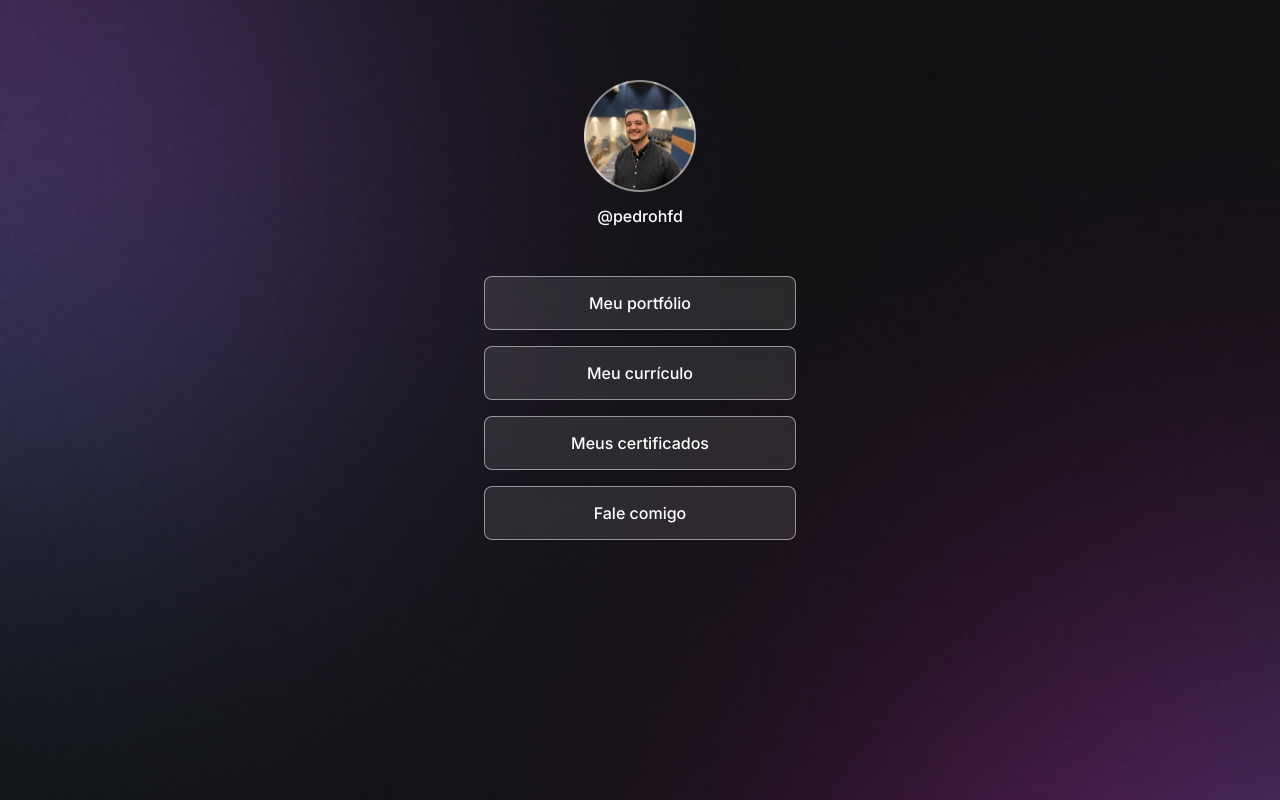
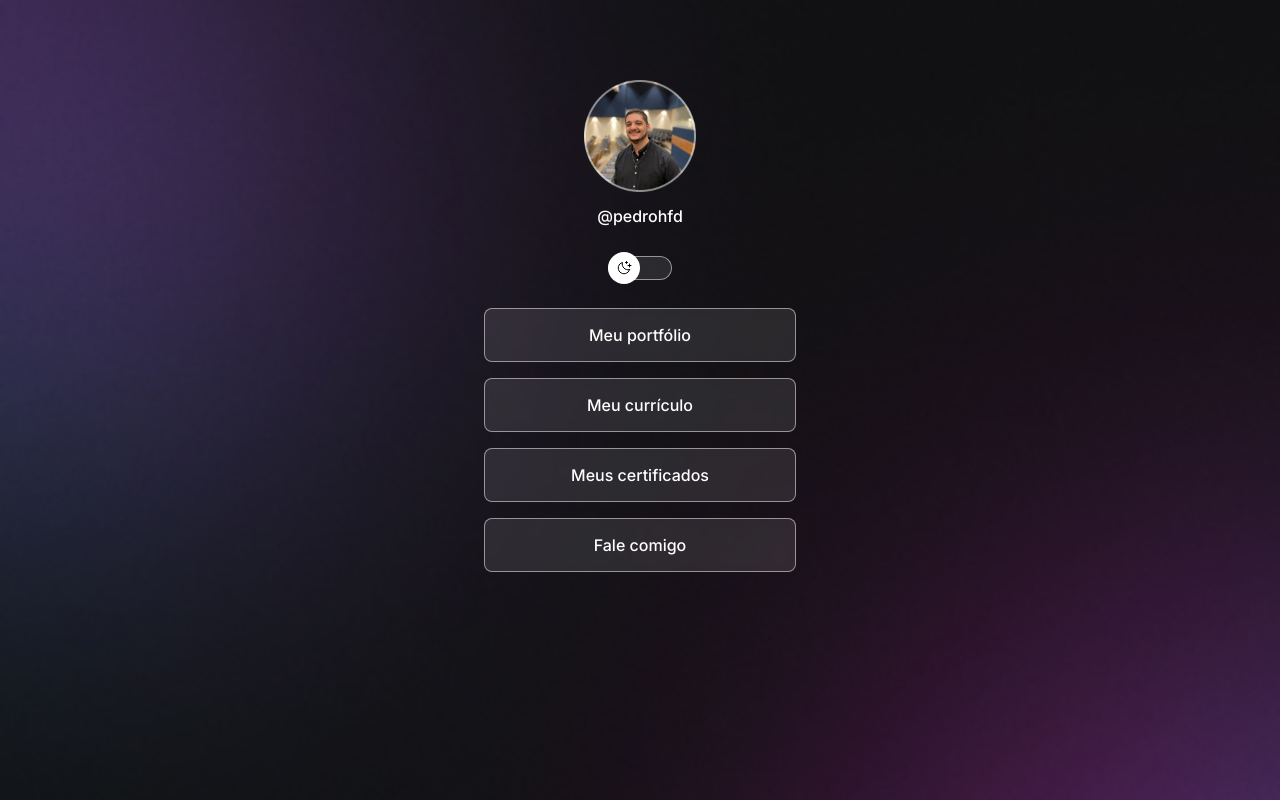
Before and after one commit to pedrohfd/devLinks, a React (Vite) app: page / in a window 1280 px wide. Built offline with nearby package versions, Linux system fonts and the light colour scheme; some icons are missing.

Commit message:
feat: creating and configuring theme

```diff
--- a/src/App.tsx
+++ b/src/App.tsx
@@ -1,12 +1,22 @@
 import { Home } from './pages/Home'
 import { GlobalStyle } from './styles/globalStyles'
+import { ThemeProvider } from 'styled-components'
+
+import { lightTheme, darkTheme } from './styles/theme'
+import { useState } from 'react'
 
 const App = () => {
+  const [theme, setTheme] = useState<'light' | 'dark'>('dark')
+
+  const handleToggleTheme = () => {
+    theme === 'dark' ? setTheme('dark') : setTheme('light')
+  }
+
   return (
-    <>
+    <ThemeProvider theme={theme === 'dark' ? darkTheme : lightTheme}>
       <GlobalStyle />
-      <Home />
-    </>
+      <Home handleToggleTheme={handleToggleTheme} theme={theme} />
+    </ThemeProvider>
   )
 }
 
--- a/src/pages/Home/index.tsx
+++ b/src/pages/Home/index.tsx
@@ -7,12 +7,20 @@ import {
   Profile,
   SocialLink,
   SocialLinks,
+  Switch,
+  SwitchArea,
+  SwitchTrack,
 } from './styles'
 
 import avatar from '../../assets/avatar.png'
 import IonIcon from '@reacticons/ionicons'
 
-export const Home = () => {
+interface HomeProps {
+  handleToggleTheme: () => void
+  theme: 'light' | 'dark'
+}
+
+export const Home = ({ handleToggleTheme, theme }: HomeProps) => {
   return (
     <Container>
       <Profile>
@@ -23,6 +31,12 @@ export const Home = () => {
 
         <Name>@pedrohfd</Name>
       </Profile>
+
+      <SwitchArea onClick={handleToggleTheme}>
+        <Switch actualTheme={theme} />
+        <SwitchTrack />
+      </SwitchArea>
+
       <List>
         <li>
           <Link href='https://github.com/pedrohfd' target='_blank'>
@@ -50,10 +64,10 @@ export const Home = () => {
         <SocialLink href='https://github.com/pedrohfd' target='_blank'>
           <IonIcon name='logo-github' />
         </SocialLink>
-        <SocialLink>
+        <SocialLink href='https://wa.me/5515991082862' target='_blank'>
           <IonIcon name='logo-whatsapp' />
         </SocialLink>
-        <SocialLink>
+        <SocialLink href='https://linkedin.com/in/pedrohfd' target='_blank'>
           <IonIcon name='logo-linkedin' />
         </SocialLink>
       </SocialLinks>
--- a/src/pages/Home/styles.ts
+++ b/src/pages/Home/styles.ts
@@ -1,4 +1,18 @@
 import styled from 'styled-components'
+
+interface ThemeProps {
+  actualTheme: 'light' | 'dark'
+  theme: {
+    textColor: string
+    strokeColor: string
+    surfaceColor: string
+    strokeColorHover: string
+    surfaceColorHover: string
+    socialLinkHover: string
+    switchColor: string
+    switchBgUrl: string
+  }
+}
 
 export const Container = styled.div`
   width: 22.5rem;
@@ -24,6 +38,41 @@ export const Name = styled.p`
   margin-top: 0.5rem;
 `
 
+export const SwitchArea = styled.div`
+  position: relative;
+  width: 4rem;
+
+  margin: 0.25rem auto;
+`
+
+export const Switch = styled.button<ThemeProps>`
+  width: 2rem;
+  height: 2rem;
+  background: ${(props) => props.theme.switchColor}
+    ${(props) => props.theme.switchBgUrl} no-repeat center;
+  border: 0;
+  border-radius: 50%;
+
+  position: absolute;
+  z-index: 1;
+  top: 50%;
+  left: ${(props) => (props.actualTheme === 'dark' ? '0' : 'initial')};
+  right: ${(props) => (props.actualTheme === 'dark' ? 'initial' : '0')};
+  transform: translateY(-50%);
+`
+
+export const SwitchTrack = styled.span<Partial<ThemeProps>>`
+  display: block;
+
+  width: 4rem;
+  height: 1.5rem;
+  background: ${(props) => props.theme.surfaceColor};
+  border: 1px solid ${(props) => props.theme.strokeColor};
+  backdrop-filter: blur(4px);
+  -webkit-backdrop-filter: blur(4px);
+  border-radius: 1rem;
+`
+
 export const List = styled.ul`
   list-style: none;
 
@@ -35,11 +84,11 @@ export const List = styled.ul`
   padding: 1.5rem 0;
 `
 
-export const Link = styled.a`
+export const Link = styled.a<Partial<ThemeProps>>`
   display: flex;
 
-  background: rgba(255, 255, 255, 0.1);
-  border: 1px solid rgba(255, 255, 255, 0.5);
+  background: ${(props) => props.theme.surfaceColor};
+  border: 1px solid ${(props) => props.theme.strokeColor};
   border-radius: 0.5rem;
   font-weight: 500;
   text-decoration: none;
@@ -54,19 +103,31 @@ export const Link = styled.a`
   transition: background 0.2s;
 
   &:hover {
-    background: rgba(255, 255, 255, 0.05);
-    border: 1px solid #fff;
+    background: ${(props) => props.theme.surfaceColorHover};
+    border: 1px solid ${(props) => props.theme.strokeColorHover};
   }
 `
 
 export const SocialLinks = styled.div`
   display: flex;
   justify-content: center;
-  gap: 2rem;
 
   padding: 1.5rem 0;
 
   font-size: 1.5rem;
 `
 
-export const SocialLink = styled.a``
+export const SocialLink = styled.a<Partial<ThemeProps>>`
+  display: flex;
+  align-items: center;
+  justify-content: center;
+
+  padding: 1rem;
+  border-radius: 50%;
+
+  transition: background 0.2s;
+
+  &:hover {
+    background: ${(props) => props.theme.socialLinkHover};
+  }
+`
--- a/src/styles/globalStyles.ts
+++ b/src/styles/globalStyles.ts
@@ -1,7 +1,13 @@
 import { createGlobalStyle } from 'styled-components'
-import bgMobile from '../assets/bg-mobile.jpg'
 
-export const GlobalStyle = createGlobalStyle`
+interface ThemeProps {
+  theme: {
+    textColor: string
+    bgUrl: string
+  }
+}
+
+export const GlobalStyle = createGlobalStyle<Partial<ThemeProps>>`
   * {
     margin: 0;
     padding: 0;
@@ -9,11 +15,11 @@ export const GlobalStyle = createGlobalStyle`
   }
 
   body {
-    background: url(${bgMobile}) no-repeat top center/cover;
+    background: ${(props) => props.theme.bgUrl} no-repeat top center/cover;
   }
 
   body * {
     font-family: 'Inter', sans-serif;
-    color: #fff;
+    color: ${(props) => props.theme.textColor};
   }
 `
--- /dev/null
+++ b/src/styles/theme.ts
@@ -0,0 +1,30 @@
+import bgMobileDark from '../assets/bg-mobile.jpg'
+import bgDesktopLight from '../assets/bg-mobile-light.jpg'
+import switchBgDark from '../assets/moon-stars.svg'
+import switchBgLight from '../assets/sun.svg'
+
+export const darkTheme = {
+  textColor: '#fff',
+  bgUrl: `url(${bgMobileDark})`,
+  strokeColor: 'rgba(255, 255, 255, 0.5)',
+  surfaceColor: 'rgba(255, 255, 255, 0.1)',
+  strokeColorHover: '#fff',
+  surfaceColorHover: 'rgba(255, 255, 255, 0.05)',
+  socialLinkHover: 'rgba(255, 255, 255, 0.2)',
+
+  switchColor: '#fff',
+  switchBgUrl: `url(${switchBgDark})`,
+}
+
+export const lightTheme = {
+  textColor: '#000',
+  bgUrl: `url(${bgDesktopLight})`,
+  strokeColor: 'rgba(0, 0, 0, 0.5)',
+  surfaceColor: 'rgba(0, 0, 0, 0.05)',
+  strokeColorHover: '#000',
+  surfaceColorHover: 'rgba(0, 0, 0, 0.02)',
+  socialLinkHover: 'rgba(0, 0, 0, 0.1)',
+
+  switchColor: '#fff',
+  switchBgUrl: `url(${switchBgLight})`,
+}
```
